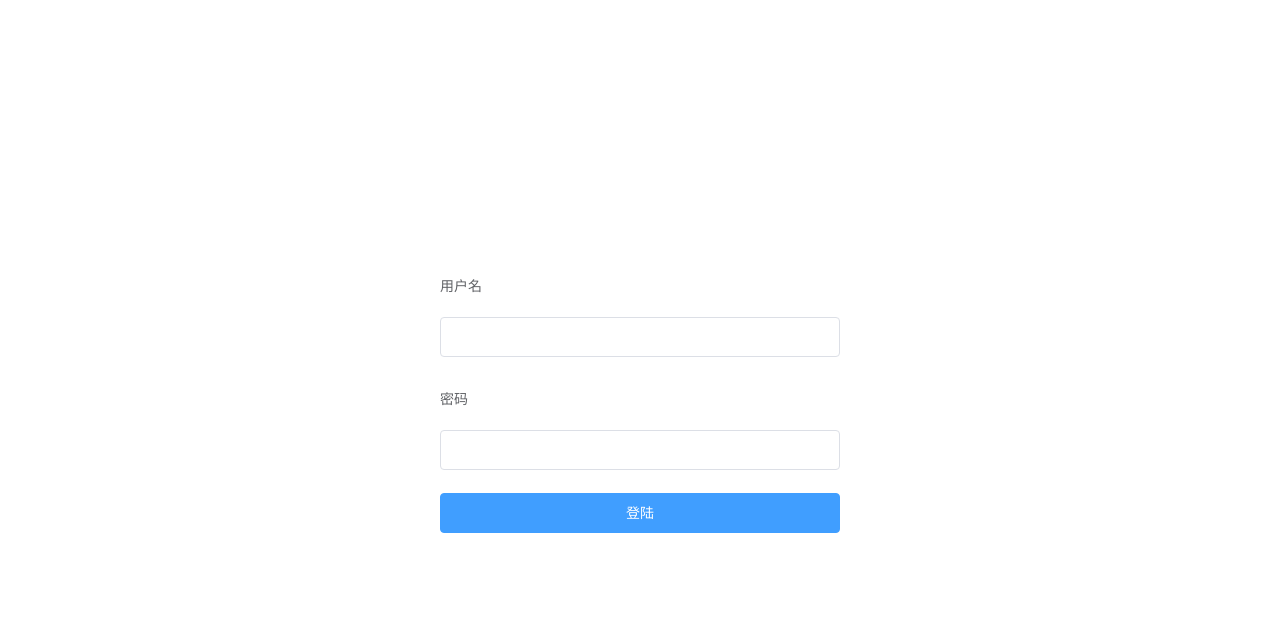
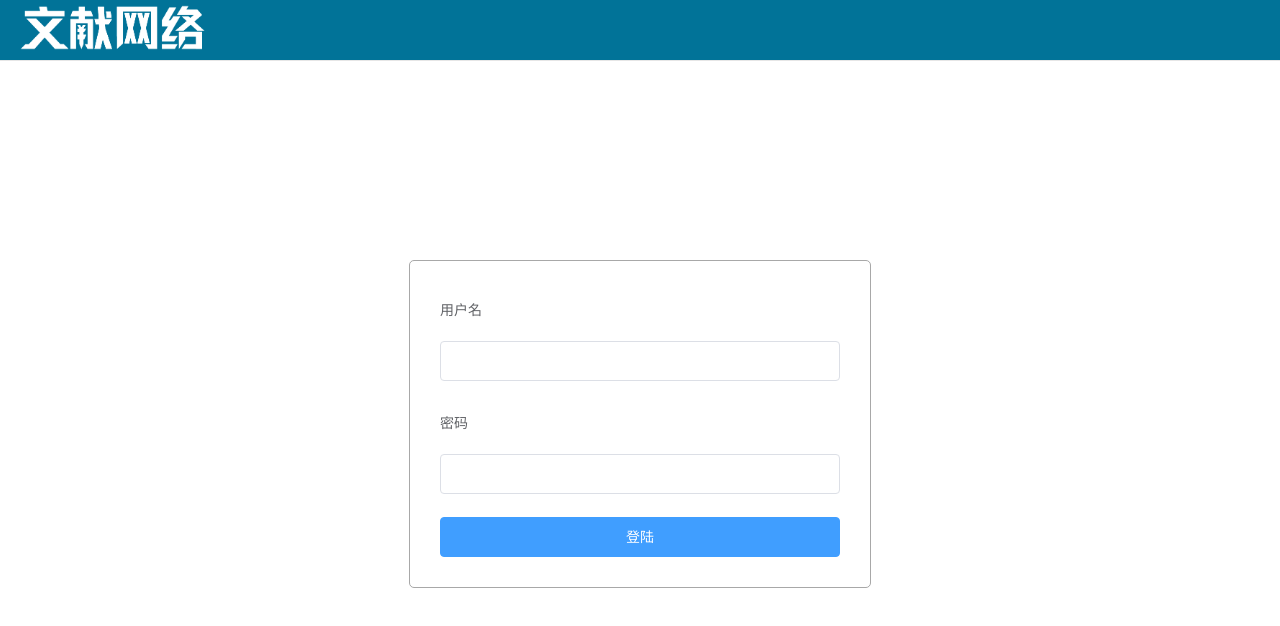
Before and after one commit to xiaobao999/netBack111, a Vue app: page /login in a window 1280 px wide. Shown: the top 626 px of the page. Built offline with nearby package versions, Linux system fonts and the light colour scheme.

Commit message:
添加vuex

```diff
--- a/src/components/login.vue
+++ b/src/components/login.vue
@@ -1,4 +1,18 @@
 <template>
+  <div style="height:100%">
+    <div class="nav">
+      <el-menu
+        :default-active="activeIndex2"
+        class="nav_top"
+        mode="horizontal"
+        @select="handleSelect"
+        background-color="#017398"
+        text-color="#fff"
+        active-text-color="#ee6e15"
+      >
+        <img src="../assets/navlogo.png" alt />
+      </el-menu>
+    </div>
     <div class="login-wrap">
       <el-form
         :label-position="labelPosition"
@@ -15,10 +29,11 @@
         <el-button type="primary" class="login-btn" @click.prevent="handleLogin()">登陆</el-button>
       </el-form>
     </div>
+  </div>
 </template>
 <script>
 import md5 from "js-md5";
-import { mapMutations } from "vuex";
+import { mapMutations, mapState, mapActions } from "vuex";
 export default {
   data() {
     return {
@@ -30,6 +45,11 @@ export default {
     };
   },
   methods: {
+    ...mapMutations(["getusername"]),
+    ...mapActions(["mygetusername"]),
+    getusername() {
+      this.mygetusername(this.formdata.username);
+    },
     async handleLogin() {
       const { username, password } = this.formdata;
       if (username == "") {
@@ -55,15 +75,26 @@ export default {
       this.$router.push({
         name: "home"
       });
+      this.getusername(this.formdata.username);
     }
   }
 };
 </script>
 <style lang="less" scoped>
+.nav {
+  height: 60px;
+  ul {
+    height: 100%;
+  }
+}
+img {
+  margin: 5px 20px;
+  height: 45px;
+}
 .login-wrap {
   //background: #324152;
+  margin-top: 200px;
   width: 100%;
-  height: 100%;
   display: flex;
   justify-content: center;
   align-items: center;
@@ -73,6 +104,7 @@ export default {
   border-radius: 5px;
   width: 400px;
   padding: 30px;
+  border: 1px solid #a8a8a8;
 }
 .login-btn {
   width: 100%;
--- a/src/store.js
+++ b/src/store.js
@@ -5,7 +5,7 @@ Vue.use(Vuex)
 
 export default new Vuex.Store({
     state: {
-        user: 'admin'
+        user: ''
     },
     mutations: {
         getusername(state, n) {
@@ -13,6 +13,8 @@ export default new Vuex.Store({
         }
     },
     actions: {
-
+        mygetusername(get, n) {
+            get.commit("getusername", n)
+        }
     }
 })
--- a/src/views/Home.vue
+++ b/src/views/Home.vue
@@ -87,14 +87,13 @@ export default {
     };
   },
   computed: {
-    ...mapState(["user"]),
+    ...mapState(["user"])
   },
   created() {
     this.geturl();
   },
   methods: {
     state() {
-      console.log(1111);
       this.isCollapse = !this.isCollapse;
     },
     handleSelect() {},
@@ -197,4 +196,5 @@ export default {
   border-color: #409eff;
   background: #006586 !important;
 }
+
 </style>
```
Lines whose indentation alone changed are shown as unchanged.
